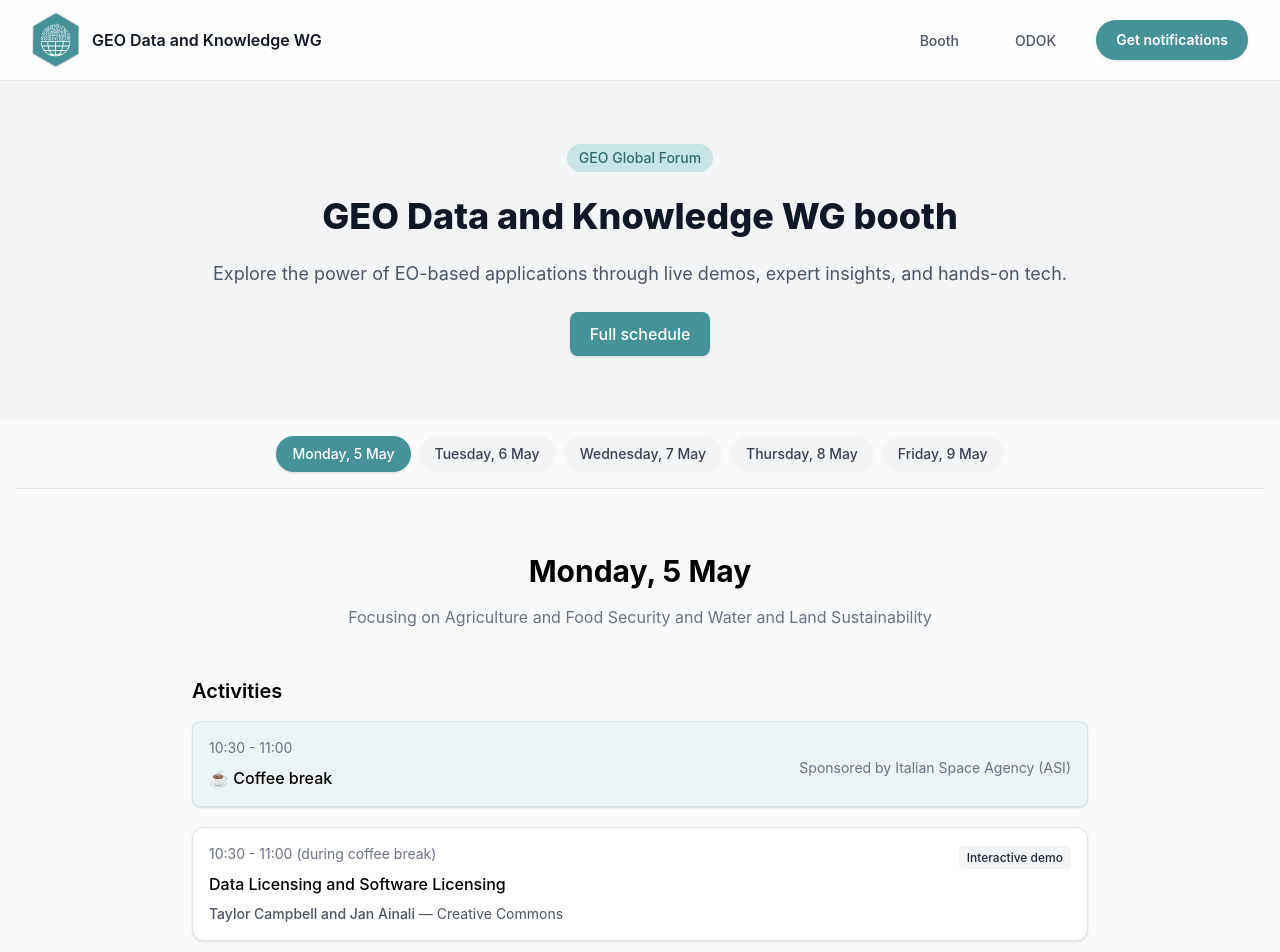
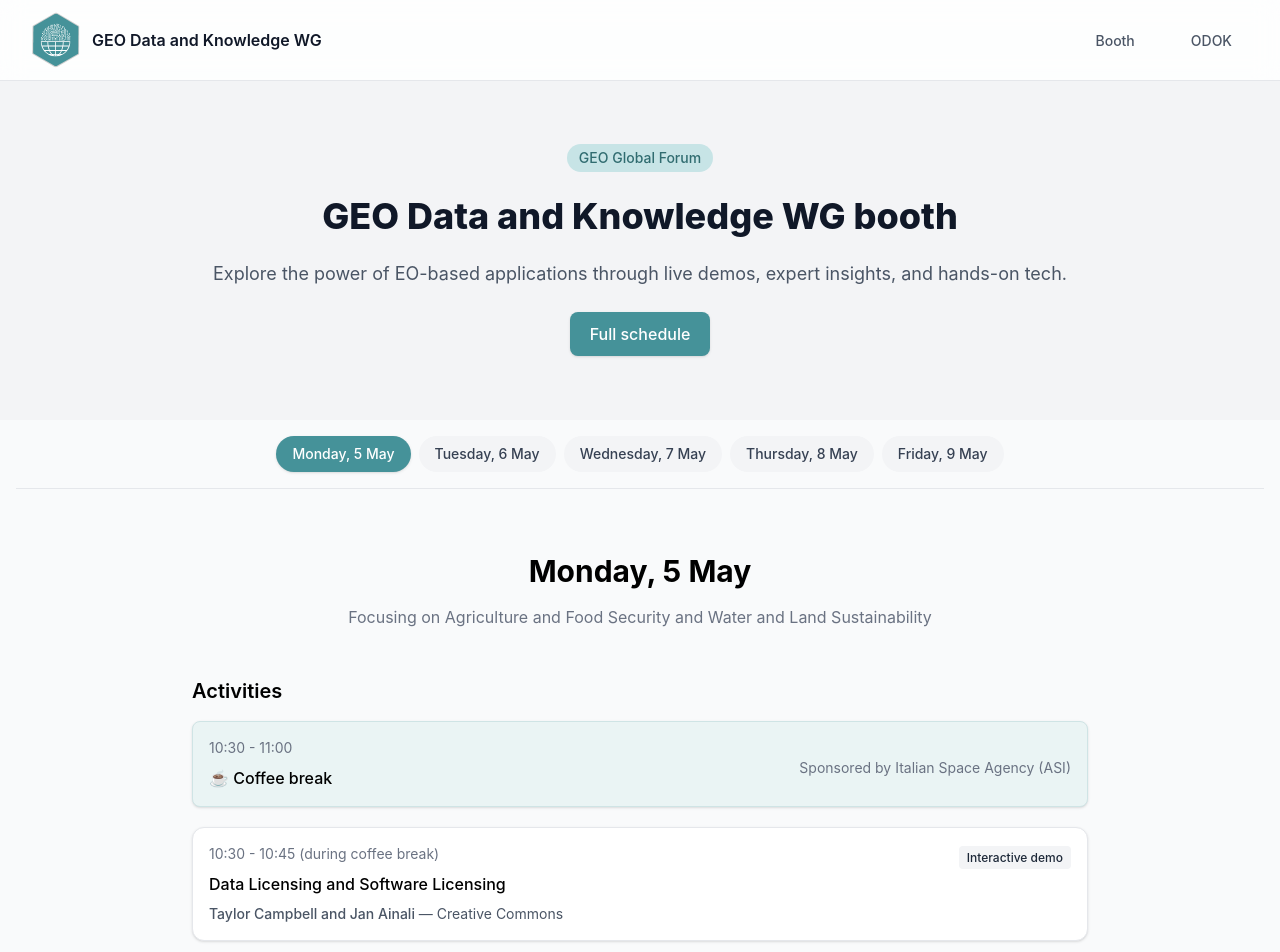
Before and after one commit to geo-knowledge-hub/dkwg-events, a Next.js app: page /booth/day-01 in a window 1280 px wide. Shown: the top 952 px of the page. Built offline with nearby package versions, Linux system fonts and the light colour scheme.

Commit message:
data: update agenda and remote notifications

```diff
--- a/src/components/header.tsx
+++ b/src/components/header.tsx
@@ -81,13 +81,6 @@ export const Header: React.FC<HeaderProps> = ({
                 </span>
               </Link>
             ))}
-
-            <button
-              onClick={handleNotifyClick}
-              className="cursor-pointer rounded-full bg-[#459299] px-5 py-2.5 text-sm font-semibold text-white shadow transition hover:bg-[#36777c] focus:ring-2 focus:ring-[#459299]/50 focus:outline-none"
-            >
-              Get notifications
-            </button>
           </nav>
 
           {/* Mobile Hamburger */}
@@ -133,13 +126,6 @@ export const Header: React.FC<HeaderProps> = ({
                 </span>
               </Link>
             ))}
-
-            <button
-              onClick={handleNotifyClick}
-              className="block w-full cursor-pointer rounded-lg bg-[#459299] px-4 py-2.5 text-left text-sm font-semibold text-white shadow transition hover:bg-[#36777c]"
-            >
-              Get notifications
-            </button>
           </div>
         )}
       </div>
--- a/src/db/schedule.ts
+++ b/src/db/schedule.ts
@@ -121,7 +121,15 @@ export const BoothSchedule: BoothScheduleType = {
         title: 'Data Licensing and Software Licensing',
         author: 'Taylor Campbell and Jan Ainali',
         organization: 'Creative Commons',
-        time: '10:30 - 11:00 (during coffee break)',
+        time: '10:30 - 10:45 (during coffee break)',
+        type: 'Interactive demo',
+      },
+      {
+        topic: 'Activities',
+        title: 'The ESA WorldCereal System',
+        author: 'Zoltan Szantoi',
+        organization: 'ESA',
+        time: '10:45 - 11:00 (during coffee break)',
         type: 'Interactive demo',
       },
       {
@@ -150,7 +158,7 @@ export const BoothSchedule: BoothScheduleType = {
       {
         topic: 'Activities',
         title:
-          'Land Productivity Dynamics at high resolution for SIDS and 30m resolution NDVI time series for 2000-2023',
+          'Land Productivity Dynamics at high resolution for SIDS and 30m resolution NDVI time series for 2000 - 2023',
         author: 'Cesar Luis Garcia',
         organization: 'Apacheta / GEO-LDN',
         time: '12:00 - 12:30 (during lunch break)',
@@ -203,7 +211,7 @@ export const BoothSchedule: BoothScheduleType = {
         topic: 'Activities',
         title: 'Gross Primary Production for Monitoring Ecosystem Health - Product Demo',
         author: 'Ulf Mallast',
-        organization: 'TBC',
+        organization: 'AGAME/GPP project',
         time: '9:30 - 10:00',
         type: 'Presentation',
       },
@@ -227,7 +235,7 @@ export const BoothSchedule: BoothScheduleType = {
         title:
           'OpenEarthMonitor - Ensemble Land Cover 30m 2000-2024 product to support international organizations',
         author: 'Rolf Simoes',
-        organization: 'Open Geo Hub',
+        organization: 'OEMC',
         time: '10:30 - 11:00 (during coffee break)',
         type: 'Presentation',
       },
@@ -265,16 +273,16 @@ export const BoothSchedule: BoothScheduleType = {
       {
         topic: 'Activities',
         title: 'Global Ecosystem Atlas Demo',
-        author: 'Felipe Carlos and Paola de Salvo',
+        author: 'GEO Global Ecosystem Atlas',
         organization: 'GEO Secretariat',
         time: '12:30 - 13:00 (during lunch break)',
         type: 'Presentation',
       },
       {
         topic: 'Activities',
-        title: 'Learn to become a GEO Knowledge Hub provider',
-        author: 'Felipe Carlos and Paola de Salvo',
-        organization: 'GEO Secretariat',
+        title: 'Five years of the GEO Knowledge Hub: What have we achieved and what lies ahead?',
+        author: 'Gilberto Camara',
+        organization: 'INPE',
         time: '13:00 - 13:30 (during lunch break)',
         type: 'Presentation',
       },
@@ -295,27 +303,27 @@ export const BoothSchedule: BoothScheduleType = {
       },
       {
         topic: 'Activities',
-        title: 'OpenEarthMonitor - World carbon flux monitor demo (TBC)',
-        author: 'Igor Milosavljevic',
-        organization: 'Open Earth Monitor Cyberinfrastructure project',
+        title: 'Learn to become a GEO Knowledge Hub provider',
+        author: 'Felipe Carlos and Paola De Salvo',
+        organization: 'GEO Secretariat',
         time: '15:30 - 16:00 (during coffee break)',
         type: 'Presentation',
       },
       {
         topic: 'Activities',
         title:
-          'GEO Knowledge Hub and the GEO-LDN country approach on the examples of Colombia and  Ghana',
+          'GEO Knowledge Hub and the GEO-LDN country approach on the examples of Colombia and Ghana',
         author: 'Ingrid Teich and Amos Kabo-Bah',
         organization: 'GEO-LDN',
-        time: '16:00 - 16:30',
+        time: '15:30 - 16:00',
         type: 'Presentation',
       },
       {
         topic: 'Activities',
-        title: 'GEO Knowledge Hub for National GEOs - Lets built it together!',
-        author: 'Felipe Carlos and Paola de Salvo',
-        organization: 'GEO Secretariat',
-        time: '16:30 - 17:00',
+        title: 'GIDTT meeting (closed)',
+        author: 'GIDTT members',
+        organization: 'GIDTT',
+        time: '16:30 - 18:30',
         type: 'Presentation',
       },
     ],
@@ -357,7 +365,7 @@ export const BoothSchedule: BoothScheduleType = {
       },
       {
         topic: 'Activities',
-        title: 'Ensuring Data Quality and Management: a case study at the Davos observatory (TBC)',
+        title: 'Ensuring Data Quality and Management: a case study at the Davos observatory',
         author: 'Jean-Phillipe Montillet',
         organization: 'PMOD/WRC',
         time: '10:45 - 11:00',
@@ -417,6 +425,14 @@ export const BoothSchedule: BoothScheduleType = {
         author: 'Frédéric Bretar and Alexia Freigneaux',
         organization: 'SCO',
         time: '14:00 - 14:30',
+        type: 'Presentation',
+      },
+      {
+        topic: 'Activities',
+        title: 'Geant',
+        author: 'Daniela Brauner',
+        organization: 'Geant',
+        time: '14:30 - 15:00',
         type: 'Presentation',
       },
       {
@@ -531,18 +547,26 @@ export const BoothSchedule: BoothScheduleType = {
       },
       {
         topic: 'Activities',
-        title: 'Global Heat Resilience Service: co-design over EI services',
-        author: 'Martyn Clark',
-        organization: 'GEO Secretariat',
-        time: '13:30 - 14:00 (during lunch break)',
+        title: 'Data Sharing and Data Management Principles success stories',
+        author: 'Bente Lilja Bye',
+        organization: 'BLB',
+        time: '14:30 - 15:00',
         type: 'Presentation',
       },
       {
         topic: 'Activities',
-        title: 'Data Sharing and Data Management Principles success stories',
-        author: 'Bente Lilja Bye',
-        organization: 'BLB',
-        time: '14:30 - 15:00',
+        title: 'SA-GEO Knowledge Hub',
+        author: 'Lulu Makapela/Bolelang Sibolla ',
+        organization: 'SA GEO',
+        time: '15:30 - 16:00 (during lunch break)',
+        type: 'Presentation',
+      },
+      {
+        topic: 'Activities',
+        title: 'Global Heat Resilience Service: co-design over EI services',
+        author: 'Martyn Clark',
+        organization: 'GEO Secretariat',
+        time: '16.00 - 16.30 (during lunch break)',
         type: 'Presentation',
       },
       {
```
